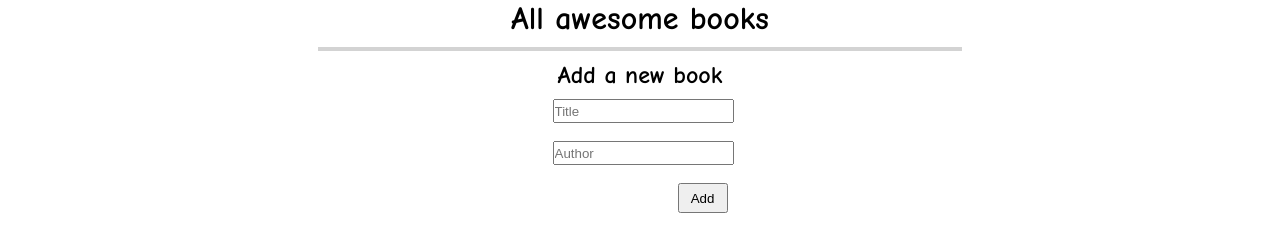
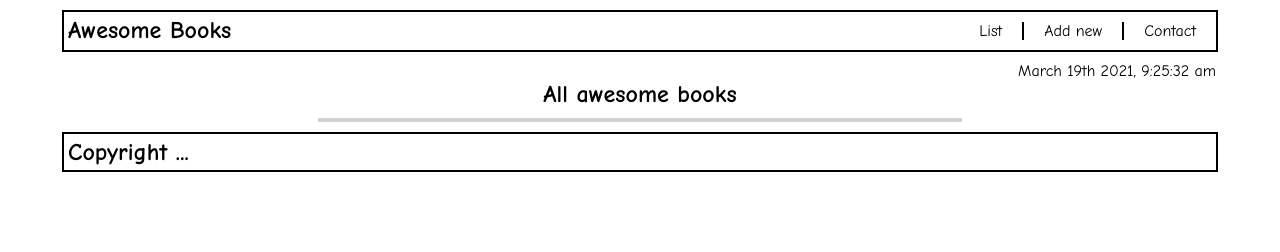
Before and after one commit to demesameneshoa/Awesome-Books, a website with bundled scripts: page index.html in a window 1280 px wide. Built offline with nearby package versions, Linux system fonts and the light colour scheme.

Commit message:
Add new sections for index with styles.

```diff
--- a/CSS/style.css
+++ b/CSS/style.css
@@ -26,6 +26,15 @@ button:hover {
   cursor: pointer;
 }
 
+a {
+  text-decoration: none;
+  color: black;
+}
+
+hr {
+  border: solid black.1rem;
+}
+
 /* Utility */
 .flex {
   display: flex;
@@ -39,6 +48,10 @@ button:hover {
 
 .bc-p {
   background-color: var(--lightGray);
+}
+
+.hidden {
+  display: none;
 }
 
 /* Main */
@@ -86,10 +99,68 @@ button:hover {
 
 .form {
   padding: 1rem 0;
-  max-width: 17.5rem;
+  width: 30rem;
 }
 
 .title-input,
 .text-input {
   height: 2rem;
 }
+
+/* Header */
+.header {
+  position: sticky;
+  top: 0;
+}
+
+.nav-cont {
+  justify-content: space-between;
+  border: solid black .2rem;
+  margin: 1rem auto;
+}
+
+.nav-title {
+  padding: .4rem;
+}
+
+.nav-list {
+  padding: 1rem 0;
+}
+
+.nav-item {
+  margin: 0 2rem;
+  list-style: none;
+}
+
+.date {
+  text-align: right;
+}
+
+/* Footer */
+.footer {
+  position: sticky;
+  bottom: 0;
+}
+
+.footer-cont {
+  border: solid black .2rem;
+}
+
+.footer-cont h2 {
+  padding: .4rem;
+}
+
+/* Contact */
+.contact {
+  justify-content: center;
+  flex-direction: column;
+  align-items: center;
+}
+
+.contact-list {
+  padding: 1rem 0;
+}
+
+.contact-item {
+  margin-left: 4rem;
+}
--- a/index.html
+++ b/index.html
@@ -8,12 +8,27 @@
     <title>Awesome Books</title>
   </head>
   <body>
-    <header></header>
+    <header class="header">
+      <div class="nav-cont container flex">
+        <div class="nav-title"><h2>Awesome Books</h2></div>
+        <nav class="nav-items">
+          <ul class="nav-list flex">
+            <li id="nav-display" class="nav-item"><a href="#display">List</a></li><hr>
+            <li id="nav-form" class="nav-item"><a href="#form">Add new</a></li><hr>
+            <li id="nav-contact" class="nav-item"><a href="#contact">Contact</a></li>
+          </ul>
+        </nav>
+      </div>
+      <div class="date container">March 19th 2021, 9:25:32 am</div>
+    </header>
     <main class="main">
+      <section id="display" class="display">
         <div class="main-title"><h1>All awesome books</h1></div>
         <div class="books-list">
           <div class="book-cont container"></div>
         </div>
+      </section>
+      <section id="form" class="main-form hidden">
         <div class="books-input">
           <h2 class="form-title">Add a new book</h2>
           <form class="form container">
@@ -22,8 +37,25 @@
             <div class="addBtn"><input type="submit" name="" id="addBtn" value="Add" /></div>
           </form>
         </div>
+      </section>
+      <section id="contact" class="contact container flex hidden">
+        <div class="contact-title"><h2>Contact Information</h2></div>
+        <div class="contact-desc">
+          <p>Do have any questions or you just want to say "Hello"?</p>
+          <p>You can reach out to us!</p>
+          <ul class="contact-list">
+            <li class="contact-item">Our e-mail: mail@mail.com</li>
+            <li class="contact-item">Our phone number: 0054187216</li>
+            <li class="contact-item">Our address: Streetname 22, 84503 City, Country</li>
+          </ul>
+        </div>
+      </section>
     </main>
-    <footer></footer>
+    <footer class="footer">
+      <div class="footer-cont container">
+        <h2>Copyright ...</h2>
+      </div>
+    </footer>
     <script src="/JS/script.js" type="module"></script>
   </body>
 </html>
```
Lines whose indentation alone changed are shown as unchanged.
